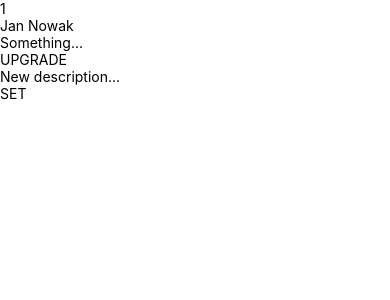
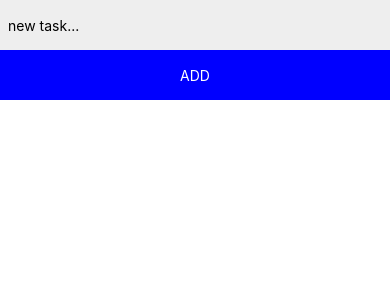
Before and after one commit to eduwebpl/Kurs-React-Native-Mobilne-Aplikacje-z-React, a React Native app: screen /List in a window 390 px wide. Shown: the top 300 px of the page. Built offline with nearby package versions, Linux system fonts and the light colour scheme.

Commit message:
scrollview

```diff
--- a/App.js
+++ b/App.js
@@ -27,6 +27,7 @@ import {
 
 import styled from 'styled-components';
 import ProfileScreen from './ProfileScreen';
+import TodoList from './TodoList';
 
 const profileImage = require('./assets/image.jpg');
 
@@ -35,7 +36,7 @@ const App = () => {
 
   return (
     <SafeAreaView>
-      <ProfileScreen />
+      <TodoList />
     </SafeAreaView>
   );
 };
--- /dev/null
+++ b/ListItem.js
@@ -0,0 +1,28 @@
+import React, {useEffect, useRef, useState} from 'react';
+import {View, Text} from 'react-native';
+import styled from 'styled-components/native';
+
+const ListItem = ({info}) => {
+  return (
+    <Container>
+      <InfoText>{info}</InfoText>
+    </Container>
+  );
+};
+
+//
+
+const Container = styled(View)`
+  width: 100%;
+  height: 80px;
+  background-color: gray;
+  justify-content: center;
+  align-items: center;
+  margin-top: 10px;
+`;
+
+const InfoText = styled(Text)`
+  font-size: 20px;
+`;
+
+export default ListItem;
--- /dev/null
+++ b/TodoList.js
@@ -0,0 +1,92 @@
+import React, {useEffect, useRef, useState} from 'react';
+import {
+  View,
+  TextInput,
+  TouchableOpacity,
+  Text,
+  SafeAreaView,
+  ScrollView,
+} from 'react-native';
+import styled from 'styled-components/native';
+import ListItem from './ListItem';
+
+const TodoList = () => {
+  const [tasks, setTasks] = useState(['task1', 'other task', 'something..']);
+  const [currentText, setCurrentText] = useState('');
+
+  function onAddTask() {
+    if (currentText.length < 3) {
+      return;
+    }
+
+    setCurrentText('');
+
+    const newElems = Array.from(Array(1000).keys()).map(
+      elem => `element: ${elem}`,
+    );
+
+    setTasks(newElems);
+  }
+
+  return (
+    <SafeAreaView>
+      <Container>
+        <Header>
+          <TaskTextInput
+            placeholder={'new task...'}
+            value={currentText}
+            onChangeText={setCurrentText}
+          />
+          <AddTaskButton onPress={onAddTask}>
+            <AddTaskButtonText>{'ADD'}</AddTaskButtonText>
+          </AddTaskButton>
+        </Header>
+
+        <ListWrapper>
+          <List>
+            {tasks.map(t => (
+              <ListItem info={t} />
+            ))}
+          </List>
+        </ListWrapper>
+      </Container>
+    </SafeAreaView>
+  );
+};
+
+//
+
+const Container = styled(View)`
+  width: 100%;
+  height: 100%;
+  background-color: white;
+`;
+
+const TaskTextInput = styled(TextInput)`
+  height: 50px;
+  padding: 8px;
+`;
+
+const AddTaskButton = styled(TouchableOpacity)`
+  background-color: blue;
+  width: 100%;
+  height: 50px;
+  justify-content: center;
+  align-items: center;
+`;
+
+const AddTaskButtonText = styled(Text)`
+  color: white;
+`;
+
+const Header = styled(View)`
+  background-color: #eeeeee;
+`;
+
+const ListWrapper = styled(View)`
+  flex: 1;
+`;
+
+const List = styled(ScrollView)``;
+
+export default TodoList;
```
